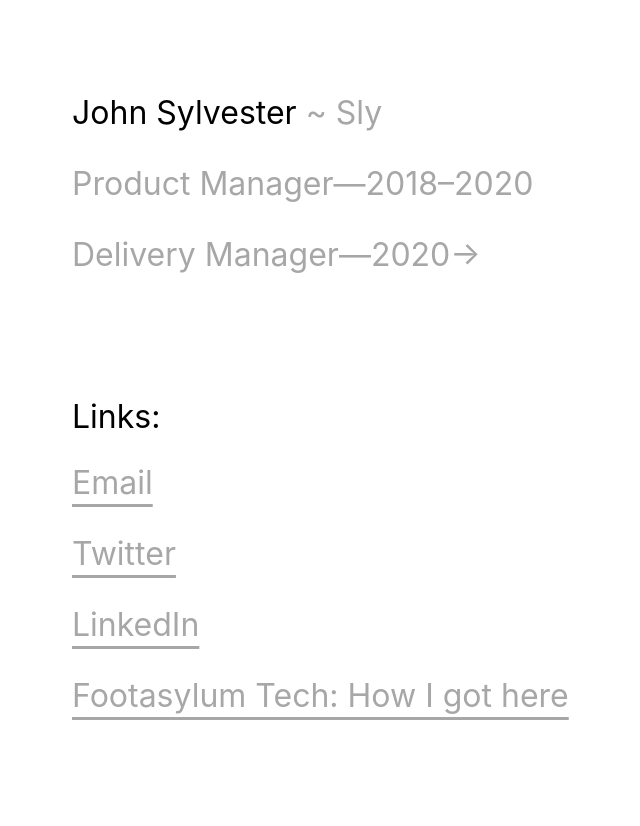
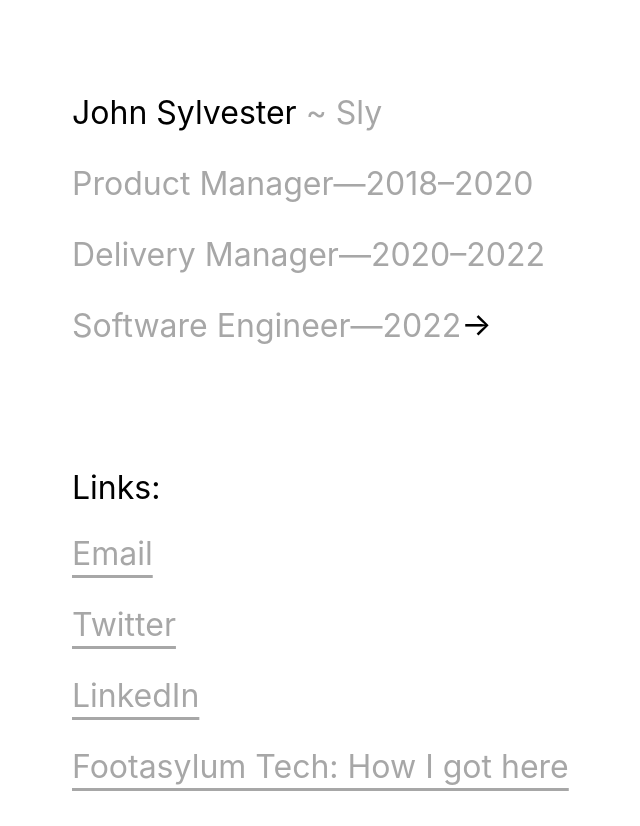
Before and after one commit to mrjohnsly/john.sylvester.pm, a plain HTML site: page public/index.html in a window 1280 px wide. Shown: the whole page, without its empty margins (568-1208 px from the left). Before the commit the page ends 800 px from the top, so only its background shows below. Drawn offline with Linux system fonts and the light colour scheme.

Commit message:
Add new role and link to sly.dev

```diff
--- a/public/index.html
+++ b/public/index.html
@@ -66,6 +66,12 @@
       h2 {
         font-size: 2em;
       }
+
+      .paragraph-link {
+        color: #000000;
+        font-size: 1em;
+        text-decoration: none;
+      }
     }
   </style>
 </head>
@@ -73,7 +79,8 @@
   <header>
     <h1>John Sylvester <span>&#126; Sly</span></h1>
     <p>Product Manager&mdash;2018&ndash;2020</p>
-    <p>Delivery Manager&mdash;2020&rarr;</p>
+    <p>Delivery Manager&mdash;2020&ndash;2022</p>
+    <p>Software Engineer&mdash;2022<a class="paragraph-link" href="https://sly.dev/">&rarr;</a></p>
   </header>
 
   <main>
```
Also changed, not shown: 1 other file.
